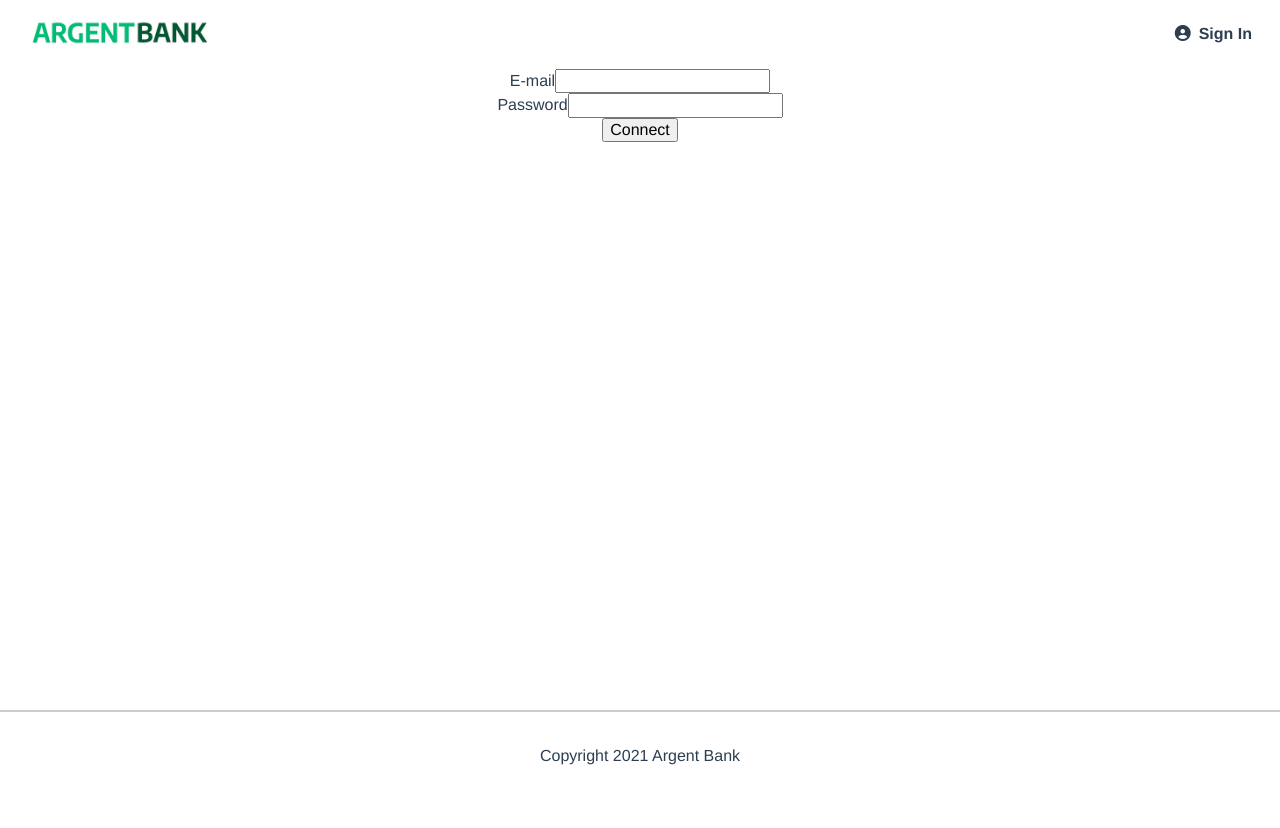
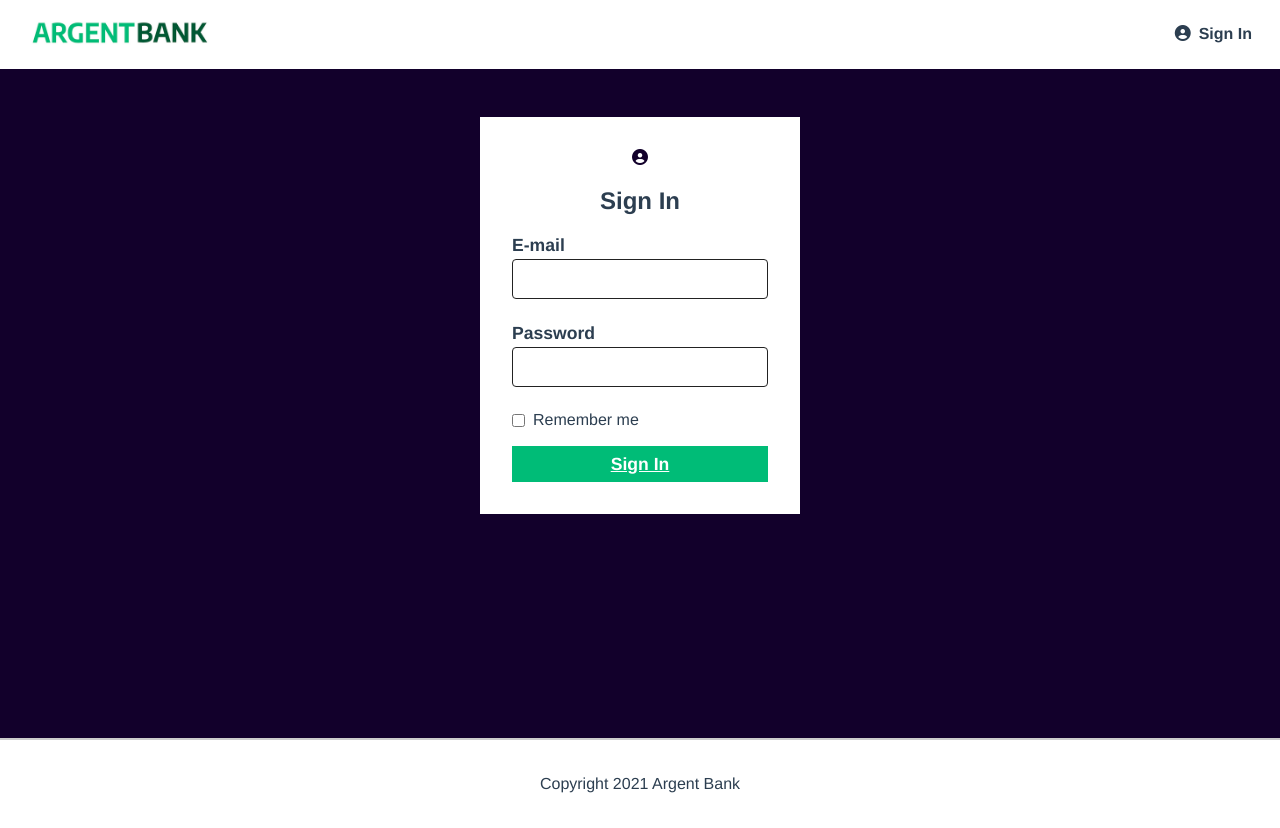
Before and after one commit to mb47000/MichelBrousse_13_24022022, a React (Create React App) app: page /login in a window 1280 px wide. Before the commit the page ends 800 px from the top, so only its background shows below. Built offline with nearby package versions, Linux system fonts and the light colour scheme.

Commit message:
✨ Implement Login page, components (Loader)

```diff
--- /dev/null
+++ b/src/components/Loader/index.jsx
@@ -0,0 +1,11 @@
+import { Spinner, LoaderWrapper } from './style'
+
+const Loader = () => {
+  return (
+    <LoaderWrapper>
+      <Spinner />
+    </LoaderWrapper>
+  )
+}
+
+export default Loader
--- /dev/null
+++ b/src/components/Loader/style.js
@@ -0,0 +1,27 @@
+import styled, { keyframes } from 'styled-components'
+
+const rotate = keyframes`
+  from {
+    transform: rotate(0deg);
+  }
+  to {
+    transform: rotate(360deg);
+  }
+`
+
+export const Spinner = styled.div`
+  padding: 10px;
+  border: 6px solid grey;
+  border-bottom-color: transparent;
+  border-radius: 22px;
+  animation: ${rotate} 1s infinite linear;
+  height: 0;
+  width: 0;
+`
+
+export const LoaderWrapper = styled.div`
+  padding-top: 10px;
+  display: flex;
+  justify-content: center;
+  align-items: center;
+`
--- a/src/pages/Login/index.jsx
+++ b/src/pages/Login/index.jsx
@@ -1,10 +1,16 @@
-import { useDispatch } from 'react-redux'
 import { useState } from 'react'
+import { useDispatch, useSelector } from 'react-redux'
+import { Navigate } from 'react-router'
 import loginActions from '../../redux/features/login/actions'
 import userActions from '../../redux/features/user/actions'
+import { LoginContainer, Form, ErrorMsg } from './style'
+import { selectLogin, selectUser } from '../../redux/selectors'
+import Loader from '../../components/Loader'
 
 const Login = () => {
   const dispatch = useDispatch()
+  const login = useSelector(selectLogin)
+  const user = useSelector(selectUser)
 
   const [userInputs, setUserInputs] = useState({
     email: '',
@@ -26,8 +32,21 @@ const Login = () => {
     dispatch(userActions.fetchProfile())
   }
 
+  if (
+    login.status === 'resolved' &&
+    login.token &&
+    user.status === 'resolved' &&
+    user.profile
+  )
+    return <Navigate to="/profile" />
+
   return (
-    <form onSubmit={handleSubmit}>
+    <LoginContainer>
+      <Form onSubmit={handleSubmit}>
+        <i className="fa fa-user-circle"></i>
+
+        <h2>Sign In</h2>
+
         <div>
           <label htmlFor="email">E-mail</label>
           <input type="email" id="email" onChange={handleChange} required />
@@ -35,13 +54,32 @@ const Login = () => {
 
         <div>
           <label htmlFor="password">Password</label>
-        <input type="password" id="password" onChange={handleChange} required />
+          <input
+            type="password"
+            id="password"
+            onChange={handleChange}
+            required
+          />
         </div>
 
+        <span>
+          <input type="checkbox" id="remember-me" />
+          <label htmlFor="remember-me">Remember me</label>
+        </span>
+
         <button type="submit" text="Sign In">
-        Connect
+          Sign In
         </button>
-    </form>
+        {(login.status === 'rejected' || user.status === 'rejected') && (
+          <ErrorMsg>Erreur lors de la tentative de connexion</ErrorMsg>
+        )}
+
+        {(login.status === 'updating' ||
+          user.status === 'updating' ||
+          login.status === 'pending' ||
+          user.status === 'pending') && <Loader />}
+      </Form>
+    </LoginContainer>
   )
 }
 
--- /dev/null
+++ b/src/pages/Login/style.js
@@ -0,0 +1,70 @@
+import styled from 'styled-components'
+import colors from '../../utils/styles/colors'
+
+export const LoginContainer = styled.section`
+  background-color: ${colors.secondary900};
+  min-height: 83.7vh;
+  padding: 3rem;
+`
+
+export const Form = styled.form`
+  width: 20rem;
+  margin: 0 auto;
+  padding: 2rem;
+  background: white;
+
+  & > div {
+    display: flex;
+    flex-direction: column;
+    margin: 0 0 1.5rem 0;
+    text-align: left;
+    label {
+      margin: 0 0 0.25rem 0;
+      font-size: 1.1rem;
+      font-weight: 700;
+    }
+    input {
+      padding: 0.5rem;
+      border: 1px solid ${colors.neutral900};
+      border-radius: 0.25rem;
+      font-size: 1.2rem;
+    }
+  }
+
+  & > span {
+    display: flex;
+    align-items: center;
+    label {
+      margin: 0 0 0 0.5rem;
+    }
+  }
+
+  i {
+    color: ${colors.secondary900};
+    font-size: inherit;
+  }
+
+  button {
+    display: block;
+    width: 100%;
+    padding: 8px;
+    font-size: 1.1rem;
+    font-weight: bold;
+    margin-top: 1rem;
+    border-color: #00bc77;
+    background-color: #00bc77;
+    color: #fff;
+    border-style: none;
+    text-decoration: underline;
+    cursor: pointer;
+  }
+
+  @media (max-width: 415px) {
+    width: 15rem;
+  }
+`
+
+export const ErrorMsg = styled.div`
+  padding-top: 10px;
+  color: red;
+`
--- a/src/redux/features/login/slice.js
+++ b/src/redux/features/login/slice.js
@@ -30,7 +30,7 @@ export function fetchToken(userInput) {
 
       dispatch(actions.resolved(response.data.body))
     } catch (error) {
-      dispatch(actions.rejected(error))
+      dispatch(actions.rejected(error.message))
     }
   }
 }
--- a/src/redux/features/user/slice.js
+++ b/src/redux/features/user/slice.js
@@ -71,7 +71,7 @@ export function updateProfile(firstName, lastName) {
       const data = response.data
       dispatch(actions.resolved(data))
     } catch (error) {
-      dispatch(actions.rejected(error))
+      dispatch(actions.rejected(error.message))
     }
   }
 }
```
Lines whose indentation alone changed are shown as unchanged.
